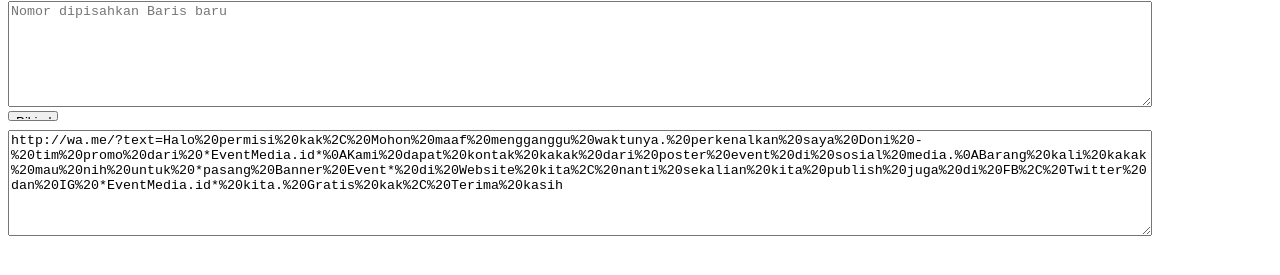
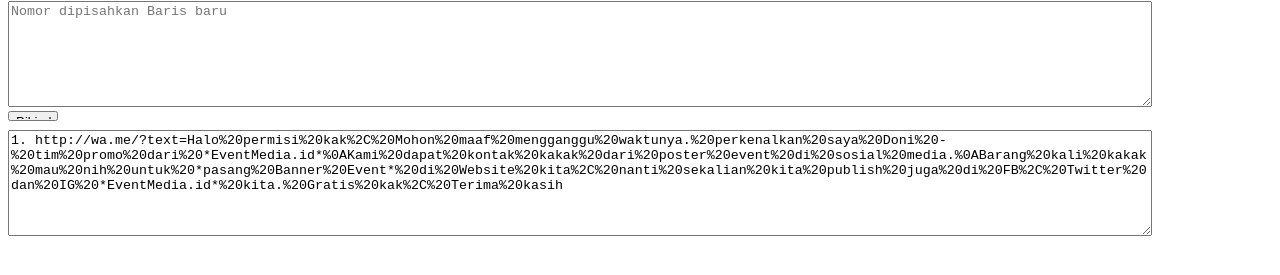
Before and after one commit to aksisoftsby/wagen, a plain HTML site: page index.html in a window 1280 px wide. Both pictures are taken after a click on the input "Bikin bro!". Shown: the part 117-392 px from the top of the page. Drawn offline with Linux system fonts and the light colour scheme.

Commit message:
Update index.html

```diff
--- a/index.html
+++ b/index.html
@@ -27,9 +27,11 @@ Barang kali kakak mau nih untuk *pasang Banner Event* di Website kita, nanti sek
                 var Nomor = document.getElementsByClassName('nomor')[0].value;
                 var NMS = Nomor.split("\n");
                 var tekss = '';
+                var numm = 1;
                 for (f = 0; f < NMS.length; f++) {
                     // console.log(NMS[f]);
-                    tekss += 'http://wa.me/' + NMS[f] + '?text=' + escape(Templates) + "\n";
+                    tekss += numm + '. http://wa.me/' + NMS[f] + '?text=' + escape(Templates) + "\n";
+                    numm++;
                 }
                 document.getElementById('HasilBro').innerHTML = tekss;
             }
```
